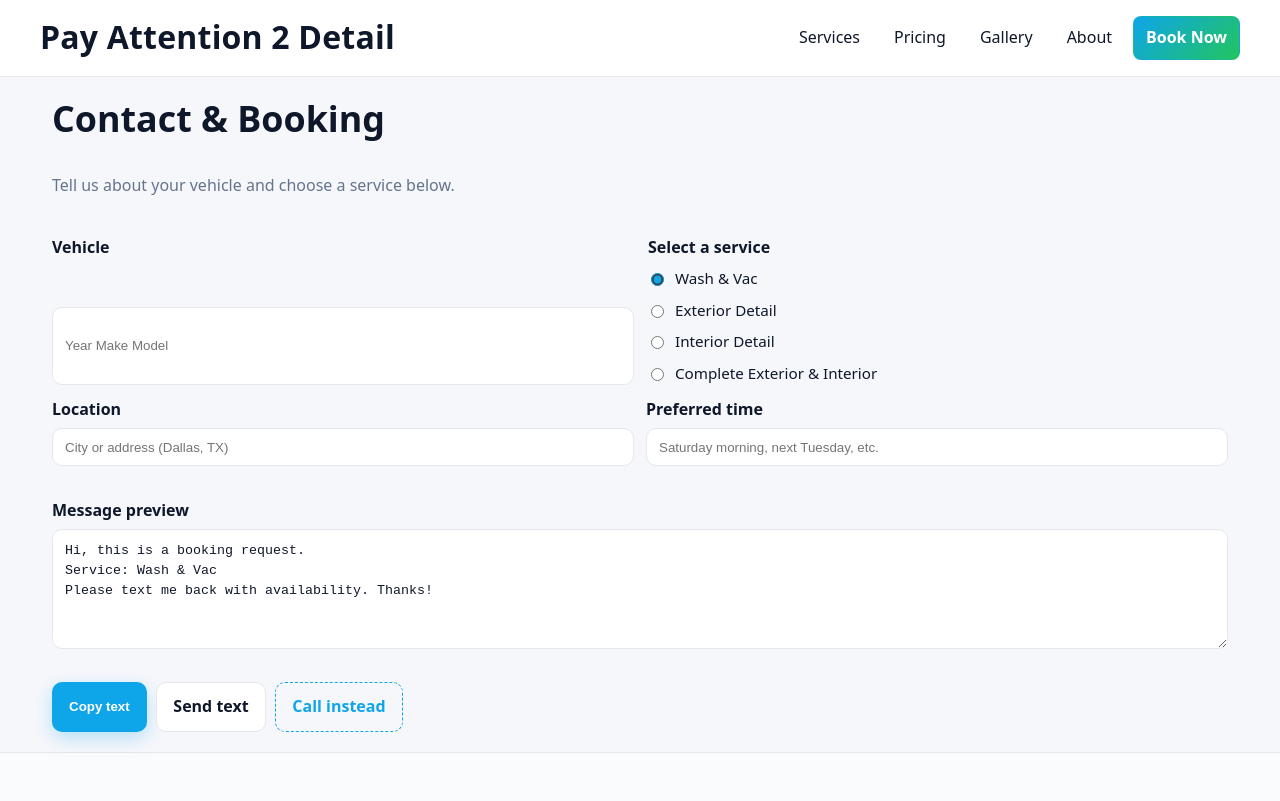
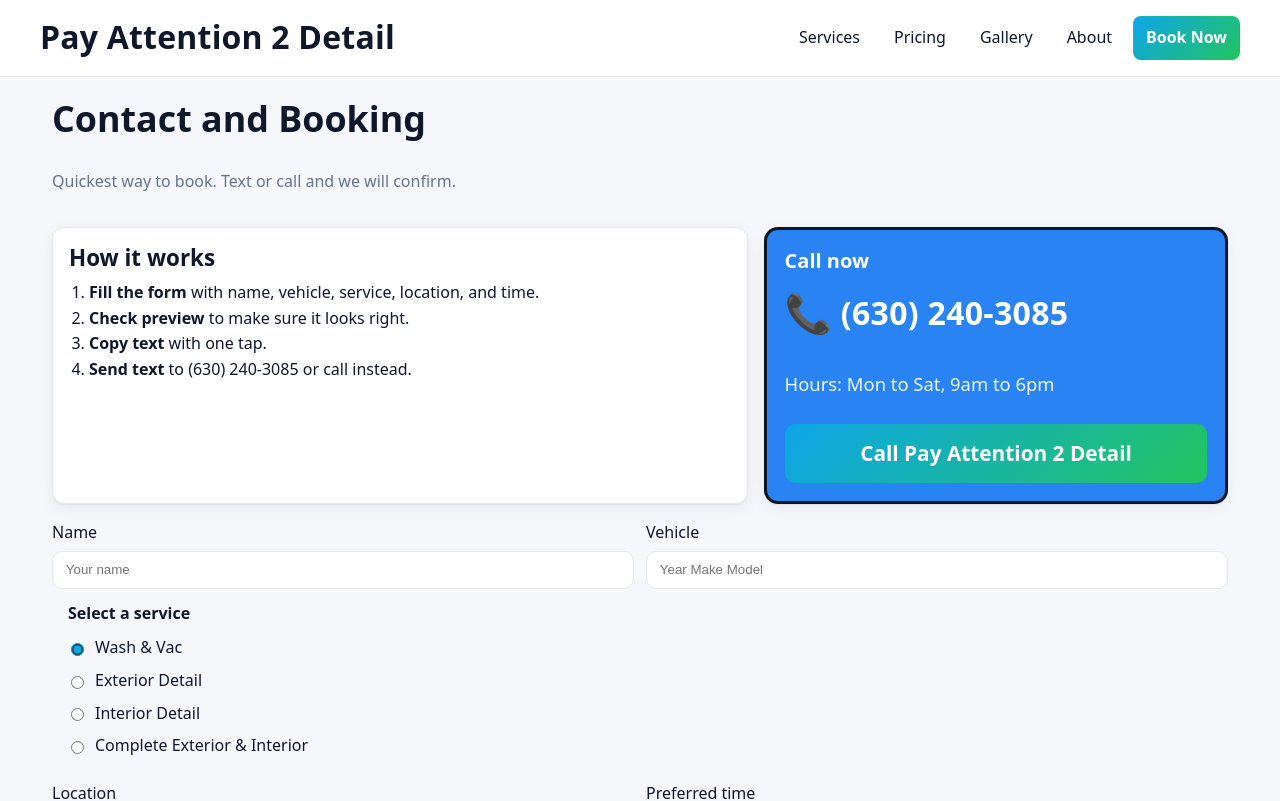
Before and after one commit to chevrechou/car-detailing, a Next.js app: page /contact in a window 1280 px wide. Shown: the top 801 px of the page. Built offline with nearby package versions, Linux system fonts and the light colour scheme.

Commit message:
fix styles

```diff
--- a/src/app/contact/ContactPageClient.tsx
+++ b/src/app/contact/ContactPageClient.tsx
@@ -3,11 +3,12 @@
 import { useMemo, useState, useRef } from "react";
 import styles from "./contact.module.css";
 
-const PHONE = "+16302403085";
+const PHONE = "(630) 240-3085";
 
 export default function ContactPageClient() {
+  const [name, setName] = useState("");
   const [vehicle, setVehicle] = useState("");
-	const [service, setService] = useState("Wash & Vac"); // default service
+  const [service, setService] = useState("Wash & Vac");
   const [location, setLocation] = useState("");
   const [when, setWhen] = useState("");
 
@@ -17,6 +18,7 @@
   const msg = useMemo(() => {
     const parts = [
       "Hi, this is a booking request.",
+      name && `Name: ${name}`,
       vehicle && `Vehicle: ${vehicle}`,
       service && `Service: ${service}`,
       location && `Location: ${location}`,
@@ -25,25 +27,59 @@
     ]
       .filter(Boolean)
       .join("\n");
-
     return parts;
-	}, [vehicle, service, location, when]);
+  }, [name, vehicle, service, location, when]);
 
   function copy() {
     navigator.clipboard.writeText(msg).then(() => {
       setCopied(true);
       if (hideTimer.current) window.clearTimeout(hideTimer.current);
-			hideTimer.current = window.setTimeout(() => setCopied(false), 1600);
+      hideTimer.current = window.setTimeout(() => setCopied(false), 1500);
     });
   }
 
   return (
     <section className={styles.wrap}>
-			<h1>Contact & Booking</h1>
-			<p className="muted">Tell us about your vehicle and choose a service below.</p>
+      <h1>Contact and Booking</h1>
+      <p className="muted">Quickest way to book. Text or call and we will confirm.</p>
 
+      {/* TOP SECTION: Steps (left) and CTA (right) */}
+      <div className={styles.topRow}>
+        <aside className={styles.stepsCard} aria-label="How to book">
+          <h3>How it works</h3>
+          <ol className={styles.stepsList}>
+            <li><strong>Fill the form</strong> with name, vehicle, service, location, and time.</li>
+            <li><strong>Check preview</strong> to make sure it looks right.</li>
+            <li><strong>Copy text</strong> with one tap.</li>
+            <li><strong>Send text</strong> to {PHONE} or call instead.</li>
+          </ol>
+        </aside>
+
+        <aside className={styles.callCard} aria-label="Call now">
+          <h3>Call now</h3>
+          <p className={styles.bigPhone}>
+            <a href={`tel:${PHONE}`}>{PHONE}</a>
+          </p>
+          <p className={styles.hours}>Hours: Mon to Sat, 9am to 6pm</p>
+          <a className={styles.btnHero} href={`tel:${PHONE}`}>Call Pay Attention 2 Detail</a>
+        </aside>
+      </div>
+
+      {/* BOTTOM SECTION */}
+      <div className={styles.bottomRow}>
         <div className={styles.formGrid}>
-				<label className={styles.field}>
+          {/* Name + Vehicle */}
+          <label className={`${styles.field} ${styles.col6}`}>
+            <span>Name</span>
+            <input
+              type="text"
+              placeholder="Your name"
+              value={name}
+              onChange={(e) => setName(e.target.value)}
+            />
+          </label>
+
+          <label className={`${styles.field} ${styles.col6}`}>
             <span>Vehicle</span>
             <input
               type="text"
@@ -53,57 +89,26 @@
             />
           </label>
 
-				{/* ✅ Radio buttons for services */}
-				<fieldset className={styles.serviceGroup}>
+          {/* Service group (full width) */}
+          <fieldset className={`${styles.serviceGroup} ${styles.col12}`}>
             <legend className={styles.serviceLegend}>Select a service</legend>
-
-					<label className={styles.serviceOption}>
+            {["Wash & Vac", "Exterior Detail", "Interior Detail", "Complete Exterior & Interior"]
+              .map((opt) => (
+                <label key={opt} className={styles.serviceOption}>
                   <input
                     type="radio"
                     name="service"
-							value="Wash & Vac"
-							checked={service === "Wash & Vac"}
+                    value={opt}
+                    checked={service === opt}
                     onChange={(e) => setService(e.target.value)}
                   />
-						Wash & Vac
+                  {opt}
                 </label>
-
-					<label className={styles.serviceOption}>
-						<input
-							type="radio"
-							name="service"
-							value="Exterior Detail"
-							checked={service === "Exterior Detail"}
-							onChange={(e) => setService(e.target.value)}
-						/>
-						Exterior Detail
-					</label>
-
-					<label className={styles.serviceOption}>
-						<input
-							type="radio"
-							name="service"
-							value="Interior Detail"
-							checked={service === "Interior Detail"}
-							onChange={(e) => setService(e.target.value)}
-						/>
-						Interior Detail
-					</label>
-
-					<label className={styles.serviceOption}>
-						<input
-							type="radio"
-							name="service"
-							value="Complete Exterior & Interior"
-							checked={service === "Complete Exterior & Interior"}
-							onChange={(e) => setService(e.target.value)}
-						/>
-						Complete Exterior & Interior
-					</label>
+              ))}
           </fieldset>
 
-
-				<label className={styles.field}>
+          {/* Location + Preferred time */}
+          <label className={`${styles.field} ${styles.col6}`}>
             <span>Location</span>
             <input
               type="text"
@@ -113,7 +118,7 @@
             />
           </label>
 
-				<label className={styles.field}>
+          <label className={`${styles.field} ${styles.col6}`}>
             <span>Preferred time</span>
             <input
               type="text"
@@ -122,17 +127,27 @@
               onChange={(e) => setWhen(e.target.value)}
             />
           </label>
-			</div>
 
-			<label className={styles.preview}>
+          {/* Preview + Actions (full width) */}
+          <label className={`${styles.preview} ${styles.col12}`}>
             <span>Message preview</span>
             <textarea readOnly value={msg} />
           </label>
 
-			<div className={styles.actions}>
+          <div className={`${styles.actions} ${styles.col12}`}>
             <button type="button" className={styles.btnPrimary} onClick={copy}>
               Copy text
             </button>
+
+            {/* Popover anchored above button */}
+            <div
+              className={`${styles.copyToast} ${copied ? styles.copyToastVisible : ""}`}
+              role="status"
+              aria-live="polite"
+            >
+              Copied!
+            </div>
+
             <a className={styles.btnGhost} href={`sms:${PHONE}?&body=${encodeURIComponent(msg)}`}>
               Send text
             </a>
@@ -140,6 +155,9 @@
               Call instead
             </a>
           </div>
+
+        </div>
+      </div>
     </section>
   );
 }
--- a/src/app/contact/contact.module.css
+++ b/src/app/contact/contact.module.css
@@ -1,222 +1,191 @@
 .wrap {
   display: grid;
-  gap: 1.25rem;
+  gap: 1rem;
 }
 
-/* Hero */
-.hero {
-  position: relative;
-  width: 100%;
-  height: clamp(240px, 44vw, 520px);
-  border-radius: 16px;
-  overflow: hidden;
-  box-shadow: var(--shadow);
-  background: #0b1324;
+/* Top row: steps left, CTA right */
+.topRow {
+  display: grid;
+  gap: 1rem;
+  grid-template-columns: 1fr;
 }
-.media { object-fit: cover; }
-.heroOverlay {
-  position: absolute; inset: 0;
-  display: grid; place-items: center;
-  text-align: center;
-  background: linear-gradient(180deg, rgba(0,0,0,.45), rgba(0,0,0,.35));
-}
-.heroTitle {
-  color: #fff; font-weight: 900; letter-spacing: .3px;
-  font-size: clamp(1.8rem, 4vw, 2.6rem);
-}
-
-/* CTA strip */
-.ctaStrip {
-  background: #0a4c99;
-  color: #fff;
-  border-radius: 16px;
-  box-shadow: var(--shadow);
-  padding: clamp(1rem, 3vw, 1.5rem);
-  display: grid;
-  grid-template-columns: 1fr;
-  gap: 1rem;
-}
-@media (min-width: 900px) {
-  .ctaStrip { grid-template-columns: repeat(3, 1fr); }
-}
-.ctaItem {
-  display: grid;
-  grid-template-columns: auto 1fr;
-  gap: .9rem;
-  align-items: center;
-  padding: .75rem;
-  border-radius: 12px;
-  background: rgba(255,255,255,.06);
-}
-.ctaIcon {
-  width: 58px; height: 58px;
-  display: grid; place-items: center;
-  border: 2px solid rgba(255,255,255,.7);
-  border-radius: 14px;
-  font-size: 1.6rem;
-}
-.ctaHeading {
-  text-transform: uppercase;
-  letter-spacing: .15em;
-  font-weight: 800;
-  opacity: .9;
-  margin-bottom: .2rem;
-  font-size: .95rem;
-}
-.ctaValue {
-  color: #fff; font-weight: 800;
-  font-size: clamp(1.1rem, 2.2vw, 1.35rem);
-  text-decoration: none;
-}
-
-/* Card with generator */
-.card {
-  background: var(--card);
-  border: 1px solid var(--border);
-  border-radius: 16px;
-  box-shadow: var(--shadow);
-  padding: 1.25rem;
-  max-width: 980px;
-  margin: 0 auto;
-}
-.title { margin: 0; font-weight: 900; font-size: clamp(1.25rem, 2.4vw, 1.6rem); }
-.lead { margin: .25rem 0 1rem; color: var(--muted); }
-
-.formGrid {
-  display: grid;
-  grid-template-columns: 1fr;
-  gap: .75rem;
-}
-@media (min-width: 720px) {
-  .formGrid { grid-template-columns: 1fr 1fr; }
-}
-.field { display: grid; gap: .35rem; }
-.field span { font-weight: 700; }
-.field input {
-  background: #fff;
-  color: var(--text);
-  border: 1px solid var(--border);
-  border-radius: 10px;
-  padding: .65rem .75rem;
-  outline: none;
-}
-.field input:focus { border-color: var(--accent); box-shadow: 0 0 0 3px rgba(14,165,233,.15); }
-
-.preview { display: grid; gap: .35rem; margin-top: .75rem; }
-.preview span { font-weight: 700; }
-.preview textarea {
-  width: 100%; min-height: 120px; resize: vertical;
-  background: #fff; color: var(--text);
-  border: 1px solid var(--border); border-radius: 10px;
-  padding: .65rem .75rem; line-height: 1.5;
-}
-
-.actions {
-  display: flex; flex-wrap: wrap; gap: .6rem; margin-top: .8rem;
-}
-.btnPrimary {
-  background: var(--accent); color: #fff; border: 1px solid transparent;
-  padding: .7rem 1rem; border-radius: 10px; font-weight: 800; text-decoration: none;
-  box-shadow: 0 6px 18px rgba(14,165,233,.28);
-}
-.btnPrimary:hover { filter: brightness(1.06); }
-.btnGhost {
-  background: #ffffff; color: var(--text); border: 1px solid var(--border);
-  padding: .7rem 1rem; border-radius: 10px; font-weight: 800; text-decoration: none;
-}
-.btnGhost:hover { background: #fff; }
-.btnLine {
-  background: transparent; color: var(--accent); border: 1px dashed var(--accent);
-  padding: .7rem 1rem; border-radius: 10px; font-weight: 800; text-decoration: none;
-}
-
-/* Bottom image */
-.banner {
-  position: relative;
-  width: 100%;
-  height: clamp(220px, 36vw, 380px);
-  border-radius: 16px;
-  overflow: hidden;
-  box-shadow: var(--shadow);
-  background: #eef2f6;
-}
-
-/* Tweak mobile image height for more impact */
-@media (max-width: 560px) {
-  .hero { height: clamp(280px, 58vw, 520px); }
-  .banner { height: clamp(240px, 48vw, 420px); }
-}
-/* Wrap the copy button so the popover can anchor to it */
-.copyWrap {
-  position: relative;
-  display: inline-block;
-}
-
-/* Popover bubble */
-.pop {
-  position: absolute;
-  left: 50%;
-  bottom: calc(100% + 10px);
-  transform: translateX(-50%) scale(.95);
-  opacity: 0;
-  pointer-events: none;
-  background: #0f172a;
-  color: #fff;
-  font-weight: 700;
-  font-size: .9rem;
-  padding: .45rem .6rem;
-  border-radius: 10px;
-  box-shadow: 0 6px 18px rgba(15, 23, 42, .25);
-  transition: opacity .18s ease, transform .18s ease;
-}
-
-/* Little caret */
-.popCaret {
-  position: absolute;
-  top: 100%;
-  left: 50%;
-  transform: translateX(-50%);
-  width: 0;
-  height: 0;
-  border-left: 8px solid transparent;
-  border-right: 8px solid transparent;
-  border-top: 8px solid #0f172a;
-}
-
-.popVisible {
-  opacity: 1;
-  transform: translateX(-50%) scale(1);
-}
-
-/* Respect reduced motion */
-@media (prefers-reduced-motion: reduce) {
-  .pop {
-    transition: none;
+@media (min-width: 960px) {
+  .topRow {
+    grid-template-columns: 1.5fr 1fr;
+    align-items: stretch; /* equal height */
   }
 }
 
+/* Bottom row */
+.bottomRow {
+  display: grid;
+  gap: 0.9rem;
+}
+
+/* Steps card */
+.stepsCard {
+  background: var(--card);
+  border: 1px solid var(--border);
+  border-radius: 12px;
+  padding: 1rem;
+  box-shadow: var(--shadow);
+  height: 100%;
+  display: flex;
+  flex-direction: column;
+}
+.stepsCard h3 {
+  margin: 0 0 .5rem;
+  font-size: 1.4rem;
+}
+.stepsList {
+  margin: 0;
+  padding-left: 1.25rem;
+  line-height: 1.6;
+}
+
+/* CTA card */
+.callCard {
+  background: #0670f1da;
+  color: #fff;
+  border-radius: 14px;
+  padding: 1.1rem;
+  box-shadow: var(--shadow);
+  display: grid;
+  gap: .6rem;
+  border: 3px solid #030303da;
+  height: 100%;
+}
+.callCard h3 {
+  margin: 0;
+  font-size: 1.25rem;
+}
+.bigPhone a {
+  color: #fff;
+  text-decoration: none;
+  font-weight: 900;
+  letter-spacing: .3px;
+  font-size: clamp(1.4rem, 3vw, 2rem);
+  display: inline-flex;
+  align-items: center;
+  gap: 0.5rem;
+}
+.bigPhone a::before {
+  content: "📞";
+  font-size: 1.2em;
+  display: inline-block;
+}
+.hours { opacity: .92; font-size: 1.15rem; }
+.btnHero {
+  display: inline-block;
+  width: 100%;
+  text-align: center;
+  padding: .8rem 1rem;
+  border-radius: 10px;
+  font-weight: 900;
+  color: #fff;
+  text-decoration: none;
+  font-size: 1.3rem;
+  background: linear-gradient(135deg, var(--accent), var(--accent-2));
+}
+
+/* Form grid (12-column) */
+.formGrid {
+  display: grid;
+  gap: .75rem;
+  grid-template-columns: 1fr;
+}
+@media (min-width: 768px) {
+  .formGrid {
+    grid-template-columns: repeat(12, minmax(0, 1fr));
+    align-items: start;
+  }
+}
+.col6  { grid-column: span 6; }
+.col12 { grid-column: 1 / -1; }
+
+.field {
+  display: grid;
+  gap: .35rem;
+}
+.field input, .preview textarea {
+  background: #fff;
+  border: 1px solid var(--border);
+  border-radius: 10px;
+  padding: .65rem .8rem;
+}
+
+/* Services radio group */
 .serviceGroup {
-  border: none;
-  margin: 0;
-  padding: 0;
+  border: 0;
   display: grid;
   gap: .45rem;
+  grid-column: 1 / -1;
 }
-
-.serviceLegend {
-  font-weight: 700;
-  margin-bottom: .35rem;
-}
-
+.serviceLegend { font-weight: 700; margin-bottom: .2rem; }
 .serviceOption {
   display: flex;
   align-items: center;
   gap: .5rem;
-  font-size: .95rem;
   cursor: pointer;
 }
-
-/* optional: match brand color for the radios */
 .serviceOption input[type="radio"] {
   accent-color: var(--accent);
 }
+
+/* Preview and actions */
+.preview {
+  display: grid;
+  gap: .35rem;
+  grid-column: 1 / -1;
+}
+.preview textarea {
+  min-height: 130px;
+  resize: vertical;
+}
+.actions {
+  display: flex;
+  gap: .6rem;
+  flex-wrap: wrap;
+  grid-column: 1 / -1;
+}
+
+.btnPrimary, .btnGhost, .btnLine {
+  display: inline-block;
+  padding: .75rem 1rem;
+  border-radius: 10px;
+  font-weight: 800;
+  text-decoration: none;
+}
+.btnPrimary { background: var(--accent); color: #fff; border: 1px solid transparent; }
+.btnGhost { background: #fff; border: 1px solid var(--border); color: var(--text); }
+.btnLine  { background: #fff; border: 1px dashed var(--accent); color: var(--accent); }
+
+/* Copy popover positioned above the button */
+.copyToast {
+  position: absolute;
+  bottom: 100%;         /* above the button */
+  left: 50%;
+  transform: translate(-50%, -8px); /* center align */
+  background: #111827;
+  color: #fff;
+  padding: .4rem .7rem;
+  border-radius: 6px;
+  font-size: .85rem;
+  white-space: nowrap;
+  opacity: 0;
+  pointer-events: none;
+  transition: opacity .18s ease, transform .18s ease;
+  box-shadow: 0 2px 6px rgba(0,0,0,.25);
+  z-index: 10;
+}
+.copyToastVisible {
+  opacity: 1;
+  transform: translate(-50%, -12px); /* pop upward a bit */
+}
+.actions {
+  position: relative; /* anchor for the popover */
+  display: flex;
+  gap: .6rem;
+  flex-wrap: wrap;
+  grid-column: 1 / -1;
+}
```
Lines whose indentation alone changed are shown as unchanged.
